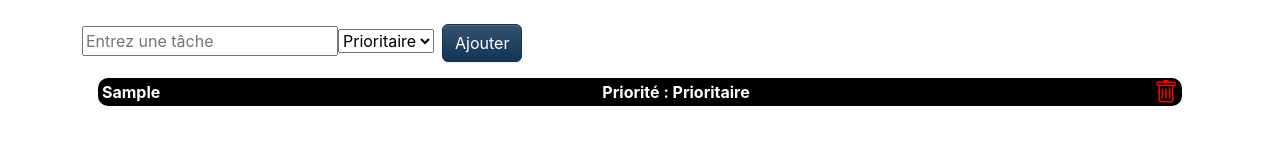
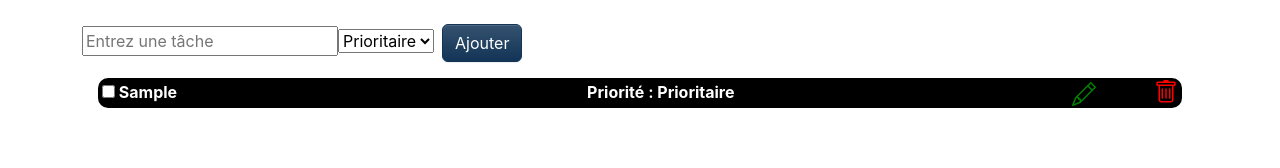
Before and after one commit to MamadouCly/Liste-de-tache, a React (Vite) app: page / in a window 1280 px wide. Both pictures are taken after typing "Sample" into the empty fields and a click on the button "Ajouter". Shown: the top 168 px of the page. Built offline with nearby package versions, Linux system fonts and the light colour scheme.

Commit message:
Ajout de la fonctionnalité qui permet de marquer une tâche comme faite

```diff
--- a/src/components/Body.jsx
+++ b/src/components/Body.jsx
@@ -1,18 +1,35 @@
 import { useContext } from "react";
 import { ContextTask } from "../contexts/TaskContext";
-import { BsTrash } from "react-icons/bs";
+import { BsTrash, BsPencil } from "react-icons/bs";
 
 export default function Body() {
-    const {tasks, removeTask} = useContext(ContextTask);
+  const { tasks, removeTask, modifierTask, isChecked } = useContext(ContextTask);
+
   return (
     <>
       {tasks.map((item) => (
-                <div key={item.id} className="task-container m-3">
-                    <div className="fw-bold name">{item.name}</div>
+        <div key={item.id} className="task-container m-3" style={{background: item.done ? "orange" : "#000", color: item.done ? "#999" : "#fff"}}>
+          <div className="fw-bold name">
+            <input type="checkbox" checked={item.done} onChange={() => isChecked(item.id)} /> {item.name}
+            </div>
           <div className="fw-bold priority">Priorité : {item.option}</div>
-                    <div className="icon"><BsTrash color="red"size={24} onClick={() => removeTask(item.id)} style={{cursor: "pointer"}} /></div>
+          <div className="me-2">
+            <BsPencil
+              color="green"
+              size={24}
+              onClick={() => modifierTask(item.id)}
+            />
+          </div>
+          <div className="icon">
+            <BsTrash
+              color="red"
+              size={24}
+              onClick={() => removeTask(item.id)}
+              style={{ cursor: "pointer" }}
+            />
+          </div>
         </div>
       ))}
     </>
-    )
+  );
 }
--- a/src/contexts/TaskContext.jsx
+++ b/src/contexts/TaskContext.jsx
@@ -17,7 +17,7 @@ export default function ContextProvider({children}) {
         }
 
         const date = Date.now();
-        const newTask = [...tasks, {id: date, name: input, option: etat}]
+        const newTask = [...tasks, {id: date, name: input, option: etat, done: false}];
 
         setTasks(newTask);
         localStorage.setItem("tasks", JSON.stringify(newTask));
@@ -28,13 +28,13 @@ export default function ContextProvider({children}) {
     const handleChange = (event) => {
         const {name, value} = event.target;
         setInput(value);
-    }
+    };
 
     // Fonction pour changer l'etat de priorité
     const handleChangePriority = (event) => {
         const {name, value} = event.target;
         setEtat(value);
-    }
+    };
 
     // Fonction pour supprimer une tâche
     const removeTask = (id) => {
@@ -44,10 +44,35 @@ export default function ContextProvider({children}) {
 
             return newTask
         });
+    };
+
+    // Fonction pour modifier une tâche
+    const modifierTask = (id) => {
+        const newContent = prompt("Ecit votre nouvelle tâche !");
+        const priority = prompt("Priorité ?");
+        setTasks((prev) => {
+            const update = prev.map((item) => (
+                item.id === id ? {...item, name: newContent, option: priority} : item
+            ));
+
+            localStorage.setItem("tasks", JSON.stringify(update));
+            return update;
+        });
+    };
+
+    // Fonction pour marquer une tâche comme faite
+    const isChecked = (id) => {
+        setTasks((prev) => {
+            const update = prev.map((item) => (
+                item.id === id ? {...item, done: !item.done} : item
+            ));
+            localStorage.setItem("tasks", JSON.stringify(update));
+            return update;
+        });
     }
 
     return (
-        <ContextTask.Provider value={{tasks, addTask, handleChange, input, removeTask, handleChangePriority}}>
+        <ContextTask.Provider value={{tasks, addTask, handleChange, input, removeTask, handleChangePriority, modifierTask, isChecked}}>
             {children}
         </ContextTask.Provider>
     );
```
Lines whose indentation alone changed are shown as unchanged.
